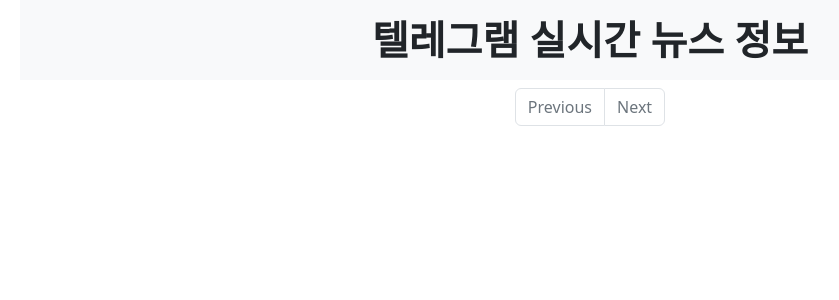
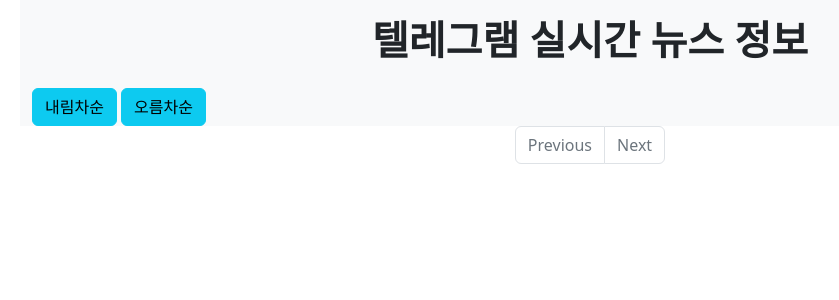
Before and after one commit to 2044smile/stock, a Django app: template stock/templates/stock/stock_list.html in a window 1280 px wide. Shown: the part 192-492 px from the top of the page, without its empty margins (50-889 px from the left). Run offline with Django 4.2, Linux system fonts and the light colour scheme; the template is opened without the code that fills it, so the values that code supplies are empty.

Commit message:
feat: sorting dates

```diff
--- a/stock/templates/stock/stock_list.html
+++ b/stock/templates/stock/stock_list.html
@@ -15,6 +15,8 @@
 {% block content %}
 <div class="container bg-light">
     <h1 class="text-center p-3 fw-bold">텔레그램 실시간 뉴스 정보</h1>
+    <button type="button" class="btn btn-info">내림차순</button>
+    <button type="button" class="btn btn-info">오름차순</button><br>
     {% for stock in stock_list %}
         <a href="{{ stock.url }}" class="text-decoration-none text-black fw-bold fs-3">{{ stock.title }}</a>
         <p class="fs-5">{{ stock.date|date:"Y년 m월 d일 H시 i분"}}</p>
```
